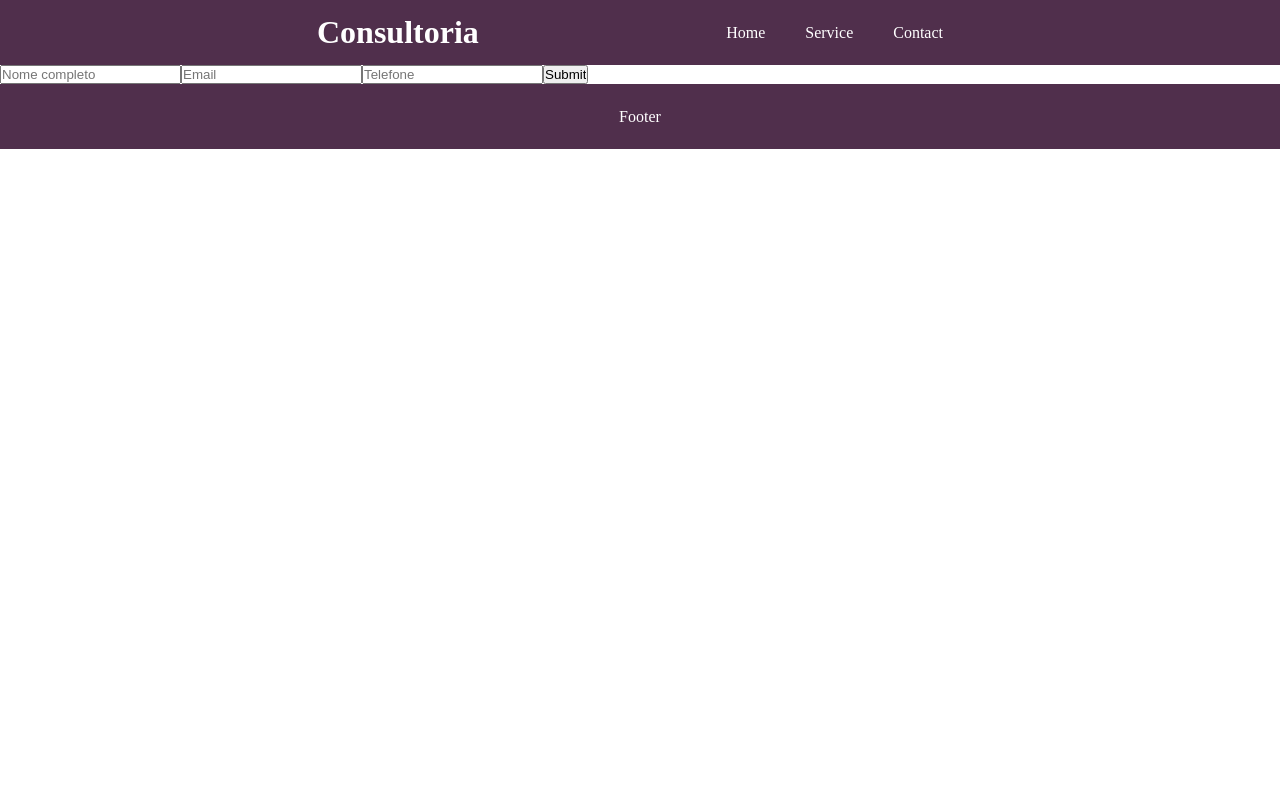
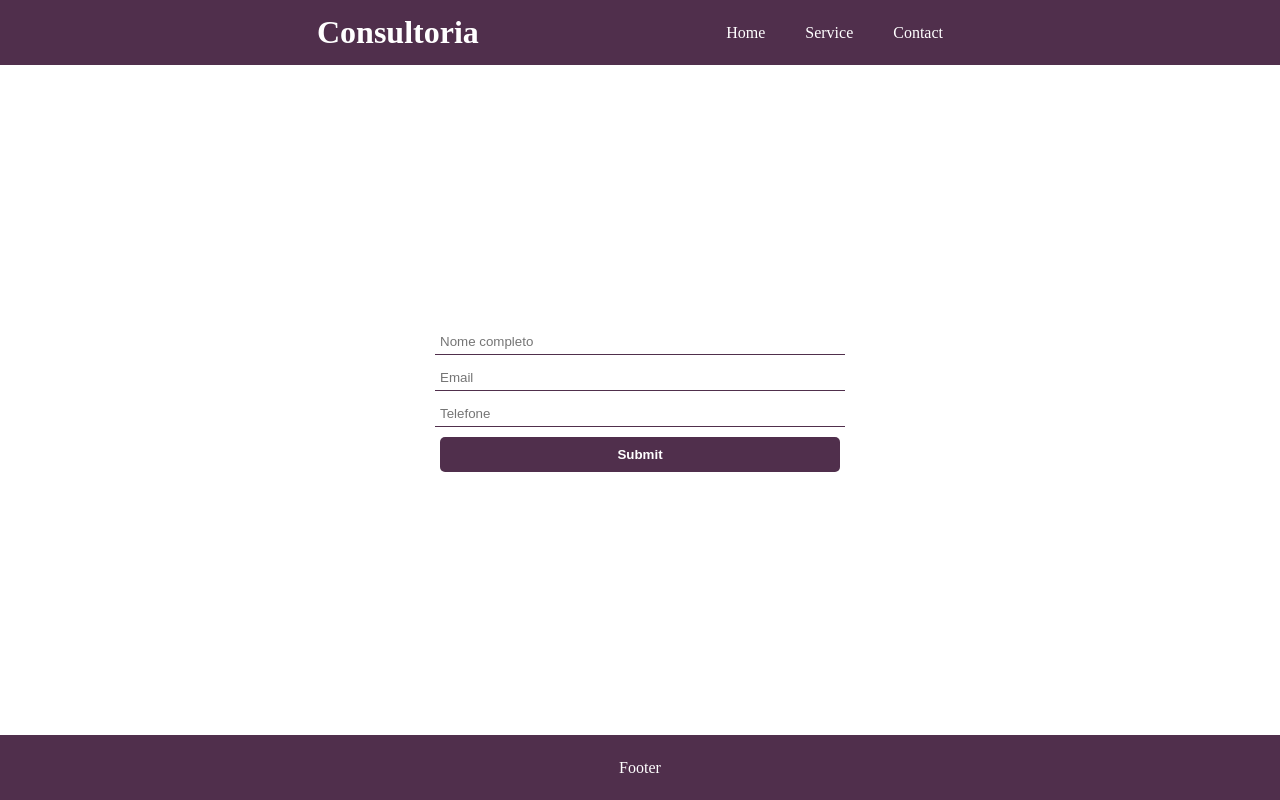
Before and after one commit to zzeis/SPA---Trailer, a React (Create React App) app: page /contact in a window 1280 px wide. Built offline with nearby package versions, Linux system fonts and the light colour scheme.

Commit message:
styles for contact

```diff
--- a/src/pages/Contact/style.css
+++ b/src/pages/Contact/style.css
@@ -0,0 +1,31 @@
+.container-contact {
+  height: calc(100vh - 130px);
+  display: flex;
+  align-items: center;
+  justify-content: center;
+}
+.container-contact form {
+  display: flex;
+  flex-direction: column;
+  justify-content: center;
+  align-items: center;
+}
+.container-contact form input {
+  margin: 5px;
+  padding: 5px;
+  width: 400px;
+  border: none;
+  border-bottom: 1px solid #502F4C;
+}
+.container-contact form input[type=submit] {
+  border-bottom: none;
+  background-color: #502F4C;
+  color: #fff;
+  padding: 10px;
+  border-radius: 5px;
+  font-weight: bold;
+  width: 400px;
+}
+.container-contact form input[type=submit]:hover {
+  background-color: #581851;
+}/*# sourceMappingURL=style.css.map */
--- /dev/null
+++ b/src/pages/Contact/style.scss
@@ -0,0 +1,33 @@
+$headerColor : #502F4C;
+.container-contact{
+    height: calc(100vh - 130px);
+    display: flex;
+    align-items: center;
+    justify-content: center;
+
+   form{
+    display: flex;
+    flex-direction: column;
+    justify-content: center;
+    align-items: center;
+    input{
+        margin: 5px;
+        padding: 5px;
+        width: 400px;
+        border:none;
+        border-bottom: 1px solid $headerColor ;
+    }
+    input[type=submit]{
+        border-bottom: none;
+        background-color: $headerColor;
+        color: #fff;
+        padding: 10px;
+        border-radius: 5px;
+        font-weight: bold;
+        width: 400px;
+    }
+    input[type=submit]:hover{
+    background-color: #581851;
+   }
+}
+}
```
Also changed, not shown: 1 other file (tests, documents, lock files or other folders).
